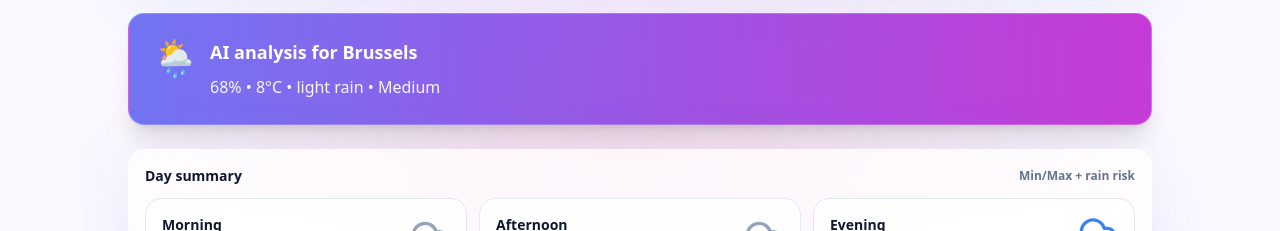
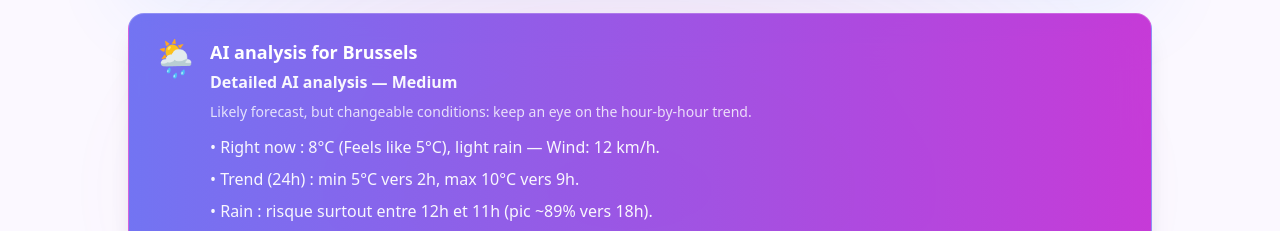
Before and after one commit to ZentraWeather/Zentra, a React (Vite) app: page / in a window 1280 px wide. Shown: the part 569-800 px from the top of the page. Built offline with nearby package versions, Linux system fonts and the light colour scheme; no server answers.

Commit message:
Improve AI analysis

```diff
--- a/src/App.jsx
+++ b/src/App.jsx
@@ -475,30 +475,145 @@ export default function App() {
   }, [location]);
 
   const aiAnalysis = useMemo(() => {
-    if (!weatherData?.current || !weatherData?.daily) return { emoji: "🌤️", text: "" };
+    if (!weatherData?.current || !weatherData?.daily || !weatherData?.hourly) {
+      return { emoji: "🌤️", title: "", lines: [], tips: [], confidenceLabel: "" };
+    }
 
     const current = weatherData.current;
     const daily = weatherData.daily;
+    const hourly = weatherData.hourly;
 
-    const temp = Math.round(current.temperature_2m);
-    const rainProb = Math.round((daily.precipitation_probability_max || [0])[0] ?? 0);
-    const windSpeed = Math.round(current.wind_speed_10m ?? 0);
+    const tempNow = Math.round(current.temperature_2m ?? 0);
+    const feelsNow = Math.round(current.apparent_temperature ?? tempNow);
+    const windNow = Math.round(current.wind_speed_10m ?? 0);
+
+    const rainProbToday = Math.round((daily.precipitation_probability_max || [0])[0] ?? 0);
+    const rainSumToday = Number((daily.precipitation_sum || [0])[0] ?? 0);
+    const uvToday = Math.round((daily.uv_index_max || [0])[0] ?? 0);
+
     const weatherDesc = getWeatherDescription(language, current.weather_code);
 
-    const conf = estimateConfidence({ rainProb, windSpeed });
-    const confLabel = conf === "high" ? t.highConfidence : conf === "medium" ? t.mediumConfidence : t.lowConfidence;
+    // --------- helpers sur 24h ---------
+    const hours = (hourly.time || []).slice(0, 24);
+    const temps = (hourly.temperature_2m || []).slice(0, 24).map((x) => Number(x));
+    const pps = (hourly.precipitation_probability || []).slice(0, 24).map((x) => Number(x));
+    const pr = (hourly.precipitation || []).slice(0, 24).map((x) => Number(x));
+    const winds = (hourly.wind_speed_10m || []).slice(0, 24).map((x) => Number(x));
 
+    const safe = (arr) => arr.filter((x) => Number.isFinite(x));
+    const safeTemps = safe(temps);
+    const safePps = safe(pps);
+    const safePr = safe(pr);
+    const safeWinds = safe(winds);
+
+    const min24 = safeTemps.length ? Math.round(Math.min(...safeTemps)) : tempNow;
+    const max24 = safeTemps.length ? Math.round(Math.max(...safeTemps)) : tempNow;
+    const maxWind24 = safeWinds.length ? Math.round(Math.max(...safeWinds)) : windNow;
+
+    const idxMin = safeTemps.length ? temps.indexOf(Math.min(...safeTemps)) : 0;
+    const idxMax = safeTemps.length ? temps.indexOf(Math.max(...safeTemps)) : 0;
+
+    const fmtHour = (i) => {
+      const iso = hours[i];
+      if (!iso) return "—";
+      const d = new Date(iso);
+      const h = d.getHours();
+      return `${h}h`;
+    };
+
+    // Fenêtres pluie : on détecte une “séquence” d'heures avec probabilité >= 50% (ou précip > 0)
+    const rainThreshold = 50;
+    let rainStart = -1;
+    let rainEnd = -1;
+    let peakPP = 0;
+    let peakIdx = -1;
+
+    for (let i = 0; i < Math.min(hours.length, safePps.length); i++) {
+      const pp = pps[i] ?? 0;
+      const mm = pr[i] ?? 0;
+      const rainy = (pp >= rainThreshold) || (mm > 0.1);
+
+      if (rainy && rainStart === -1) rainStart = i;
+      if (rainy) rainEnd = i;
+
+      if (pp > peakPP) {
+        peakPP = pp;
+        peakIdx = i;
+      }
+    }
+
+    const hasRainWindow = rainStart !== -1 && rainEnd !== -1;
+
+    // Confiance (reprend ton estimateur mais on ajoute une explication)
+    const confKey = estimateConfidence({ rainProb: rainProbToday, windSpeed: maxWind24 });
+    const confidenceLabel =
+      confKey === "high" ? t.highConfidence :
+      confKey === "medium" ? t.mediumConfidence :
+      t.lowConfidence;
+
+    const confidenceWhy =
+      confKey === "high"
+        ? (t.confHighWhy || "Prévision stable : risque de variation faible aujourd’hui.")
+        : confKey === "medium"
+          ? (t.confMedWhy || "Prévision plausible mais météo changeante : surveille l’évolution heure par heure.")
+          : (t.confLowWhy || "Prévision incertaine : conditions très variables ou fronts possibles.");
+
+    // Emoji “principal”
     let emoji = "🌤️";
-    let text = "";
+    if (rainProbToday > 70) emoji = "☔";
+    else if (rainProbToday > 40) emoji = "🌦️";
+    else if (tempNow <= 1) emoji = "❄️";
+    else if (maxWind24 >= 40) emoji = "💨";
+    else if (tempNow >= 22) emoji = "☀️";
 
-    if (rainProb > 70) { emoji = "☔"; text = `${rainProb}% • ${temp}°C • ${weatherDesc.toLowerCase()} • ${confLabel}`; }
-    else if (rainProb > 40) { emoji = "🌦️"; text = `${rainProb}% • ${temp}°C • ${weatherDesc.toLowerCase()} • ${confLabel}`; }
-    else if (temp < 3) { emoji = "❄️"; text = `${temp}°C • ${weatherDesc.toLowerCase()} • ${confLabel}`; }
-    else if (windSpeed > 35) { emoji = "💨"; text = `${windSpeed} km/h • ${temp}°C • ${weatherDesc.toLowerCase()} • ${confLabel}`; }
-    else if (temp > 20) { emoji = "☀️"; text = `${temp}°C • ${weatherDesc.toLowerCase()} • ${confLabel}`; }
-    else { emoji = "🌤️"; text = `${temp}°C • ${weatherDesc.toLowerCase()} • ${confLabel}`; }
+    // Lignes d’analyse (style pro)
+    const lines = [];
 
-    return { emoji, text };
+    // 1) Situation actuelle
+    lines.push(
+      `${t.aiNow || "Actuellement"} : ${tempNow}°C (${t.feelsLike} ${feelsNow}°C), ${weatherDesc.toLowerCase()} — ${t.wind}: ${windNow} km/h.`
+    );
+
+    // 2) Tendance 24h
+    lines.push(
+      `${t.aiTrend24 || "Tendance (24h)"} : ${t.aiMin || "min"} ${min24}°C vers ${fmtHour(idxMin)}, ${t.aiMax || "max"} ${max24}°C vers ${fmtHour(idxMax)}.`
+    );
+
+    // 3) Pluie
+    if (hasRainWindow) {
+      lines.push(
+        `${t.aiRainWindow || "Pluie"} : risque surtout entre ${fmtHour(rainStart)} et ${fmtHour(rainEnd)} (pic ~${Math.round(peakPP)}% vers ${fmtHour(peakIdx)}).`
+      );
+    } else {
+      lines.push(
+        `${t.aiRainWindow || "Pluie"} : risque faible à modéré aujourd’hui (max ${rainProbToday}%).`
+      );
+    }
+
+    // 4) Quantité + UV + vent max
+    const extra = [];
+    if (Number.isFinite(rainSumToday)) extra.push(`${t.aiRainSum || "cumul"} ~${rainSumToday.toFixed(1)} mm`);
+    if (Number.isFinite(uvToday)) extra.push(`${t.uvMax} ${uvToday}`);
+    if (Number.isFinite(maxWind24)) extra.push(`${t.aiWindMax || "vent max"} ${maxWind24} km/h`);
+    if (extra.length) lines.push(`${t.aiExtras || "Indicateurs"} : ${extra.join(" • ")}.`);
+
+    // Conseils pratiques (courts mais utiles)
+    const tips = [];
+
+    if (rainProbToday >= 50 || rainSumToday >= 1) tips.push(t.aiTipUmbrella || "Prends un parapluie (ou une veste imperméable).");
+    if (tempNow <= 1 || min24 <= 0) tips.push(t.aiTipIce || "Attention au gel/verglas possible (trottoirs, routes secondaires).");
+    if (maxWind24 >= 35) tips.push(t.aiTipWind || "Vent notable : prudence à vélo et sur les zones dégagées.");
+    if (feelsNow <= tempNow - 2) tips.push(t.aiTipFeels || "Le ressenti est plus froid : prévois une couche en plus.");
+    if (!tips.length) tips.push(t.aiTipOk || "Conditions plutôt stables : rien de particulier à signaler.");
+
+    return {
+      emoji,
+      title: `${t.aiTitle || "Analyse IA détaillée"} — ${confidenceLabel}`,
+      confidenceLabel,
+      confidenceWhy,
+      lines,
+      tips,
+    };
   }, [weatherData, language, t]);
 
   const theme = darkMode
@@ -809,10 +924,39 @@ export default function App() {
 			<div className="flex items-start gap-3">
 			  <div className="text-4xl">{aiAnalysis.emoji}</div>
 			  <div className="flex-1">
-                <h3 className="font-extrabold text-lg mb-2">
+				<h3 className="font-extrabold text-lg mb-1">
 				  {t.aiAnalysisFor} {location?.name?.[language] || location?.name?.fr}
 				</h3>
-                <p className="text-white/95 leading-relaxed">{aiAnalysis.text}</p>
+
+				<div className="text-white/95 font-extrabold mb-2">
+				  {aiAnalysis.title}
+				</div>
+
+				<p className="text-white/80 text-sm mb-3">
+				  {aiAnalysis.confidenceWhy}
+				</p>
+
+				<div className="space-y-1.5">
+				  {(aiAnalysis.lines || []).map((l, i) => (
+					<div key={i} className="text-white/95 leading-relaxed">
+					  • {l}
+					</div>
+				  ))}
+				</div>
+
+				<div className="mt-4">
+				  <div className="text-white/90 font-extrabold mb-2">{t.aiTips || "Conseils"}</div>
+				  <div className="flex flex-wrap gap-2">
+					{(aiAnalysis.tips || []).map((tip, i) => (
+					  <span
+						key={i}
+						className="inline-flex items-center rounded-full px-3 py-1.5 text-xs font-extrabold bg-white/15 border border-white/20"
+					  >
+						{tip}
+					  </span>
+					))}
+				  </div>
+				</div>
 			  </div>
 			</div>
 		  </div>
--- a/src/lang/de/strings.js
+++ b/src/lang/de/strings.js
@@ -65,4 +65,22 @@ export default {
   confidenceLabel: "Zuverlässigkeit",
   rainPossible: "Regen möglich",
   windPossible: "Wind",
+  aiTitle: "Detaillierte KI-Analyse",
+aiNow: "Aktuell",
+aiTrend24: "Trend (24h)",
+aiMin: "min",
+aiMax: "max",
+aiRainWindow: "Regen",
+aiExtras: "Indikatoren",
+aiWindMax: "max. Wind",
+aiRainSum: "Menge",
+aiTips: "Tipps",
+confHighWhy: "Stabile Vorhersage: heute geringe Wahrscheinlichkeit für große Änderungen.",
+confMedWhy: "Plausible Vorhersage, aber wechselhaft: beobachte die Entwicklung stündlich.",
+confLowWhy: "Unsichere Vorhersage: sehr variable Bedingungen oder mögliche Fronten.",
+aiTipUmbrella: "Nimm einen Regenschirm (oder eine wasserdichte Jacke) mit.",
+aiTipIce: "Achtung: möglicher Frost/Glatteis (Gehwege, Nebenstraßen).",
+aiTipWind: "Spürbarer Wind: Vorsicht beim Radfahren und in offenen Bereichen.",
+aiTipFeels: "Gefühlt kälter: plane eine zusätzliche Schicht ein.",
+aiTipOk: "Eher stabile Bedingungen: nichts Besonderes zu beachten.",
 };
--- a/src/lang/en/strings.js
+++ b/src/lang/en/strings.js
@@ -65,4 +65,22 @@ export default {
   confidenceLabel: "Confidence",
   rainPossible: "chance of rain",
   windPossible: "wind",
+  aiTitle: "Detailed AI analysis",
+aiNow: "Right now",
+aiTrend24: "Trend (24h)",
+aiMin: "min",
+aiMax: "max",
+aiRainWindow: "Rain",
+aiExtras: "Indicators",
+aiWindMax: "max wind",
+aiRainSum: "total",
+aiTips: "Tips",
+confHighWhy: "Stable forecast: low chance of major changes today.",
+confMedWhy: "Likely forecast, but changeable conditions: keep an eye on the hour-by-hour trend.",
+confLowWhy: "Uncertain forecast: highly variable conditions or possible fronts.",
+aiTipUmbrella: "Bring an umbrella (or a waterproof jacket).",
+aiTipIce: "Watch for possible frost/ice (side streets, sidewalks).",
+aiTipWind: "Noticeable wind: be careful cycling and in exposed areas.",
+aiTipFeels: "Feels colder than the air temperature: add an extra layer.",
+aiTipOk: "Mostly stable conditions: nothing special to note.",
 };
--- a/src/lang/fr/strings.js
+++ b/src/lang/fr/strings.js
@@ -65,4 +65,22 @@ export default {
   confidenceLabel: "Confiance",
   rainPossible: "de pluie possible",
   windPossible: "de vent",
+  aiTitle: "Analyse IA détaillée",
+aiNow: "Actuellement",
+aiTrend24: "Tendance (24h)",
+aiMin: "min",
+aiMax: "max",
+aiRainWindow: "Pluie",
+aiExtras: "Indicateurs",
+aiWindMax: "vent max",
+aiRainSum: "cumul",
+aiTips: "Conseils",
+confHighWhy: "Prévision stable : risque de variation faible aujourd’hui.",
+confMedWhy: "Prévision plausible mais météo changeante : surveille l’évolution heure par heure.",
+confLowWhy: "Prévision incertaine : conditions très variables ou fronts possibles.",
+aiTipUmbrella: "Prends un parapluie (ou une veste imperméable).",
+aiTipIce: "Attention au gel/verglas possible (trottoirs, routes secondaires).",
+aiTipWind: "Vent notable : prudence à vélo et sur les zones dégagées.",
+aiTipFeels: "Le ressenti est plus froid : prévois une couche en plus.",
+aiTipOk: "Conditions plutôt stables : rien de particulier à signaler.",
 };
--- a/src/lang/nl/strings.js
+++ b/src/lang/nl/strings.js
@@ -65,4 +65,22 @@ export default {
   confidenceLabel: "Betrouwbaarheid",
   rainPossible: "kans op regen",
   windPossible: "wind",
+  aiTitle: "Gedetailleerde AI-analyse",
+aiNow: "Nu",
+aiTrend24: "Trend (24u)",
+aiMin: "min",
+aiMax: "max",
+aiRainWindow: "Regen",
+aiExtras: "Indicatoren",
+aiWindMax: "max. wind",
+aiRainSum: "totaal",
+aiTips: "Tips",
+confHighWhy: "Stabiele voorspelling: vandaag weinig kans op grote wijzigingen.",
+confMedWhy: "Waarschijnlijke voorspelling, maar wisselvallig weer: volg de evolutie per uur.",
+confLowWhy: "Onzekere voorspelling: sterk variabele omstandigheden of mogelijke fronten.",
+aiTipUmbrella: "Neem een paraplu (of een waterdichte jas).",
+aiTipIce: "Let op mogelijk ijs/rijm (stoepen, secundaire wegen).",
+aiTipWind: "Merkbare wind: wees voorzichtig met de fiets en op open plekken.",
+aiTipFeels: "Het voelt kouder aan: neem een extra laag mee.",
+aiTipOk: "Vrij stabiele omstandigheden: niets bijzonders te melden.",
 };
```
Lines whose indentation alone changed are shown as unchanged.
